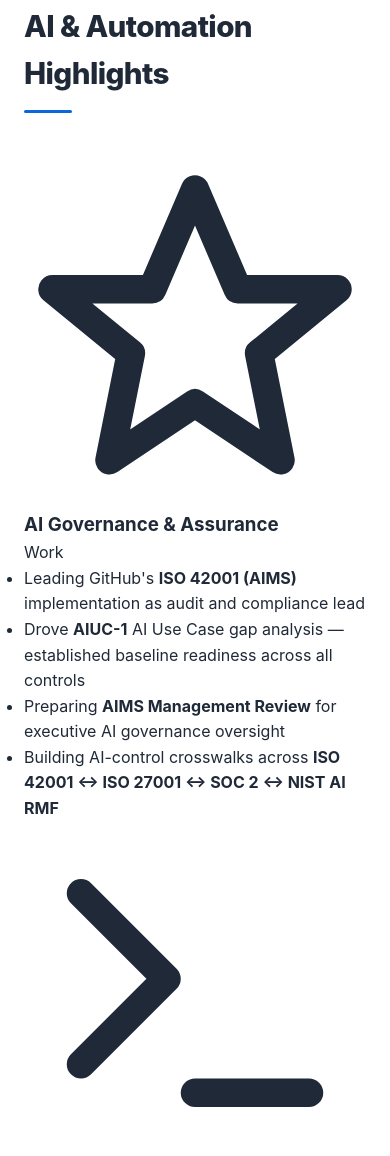
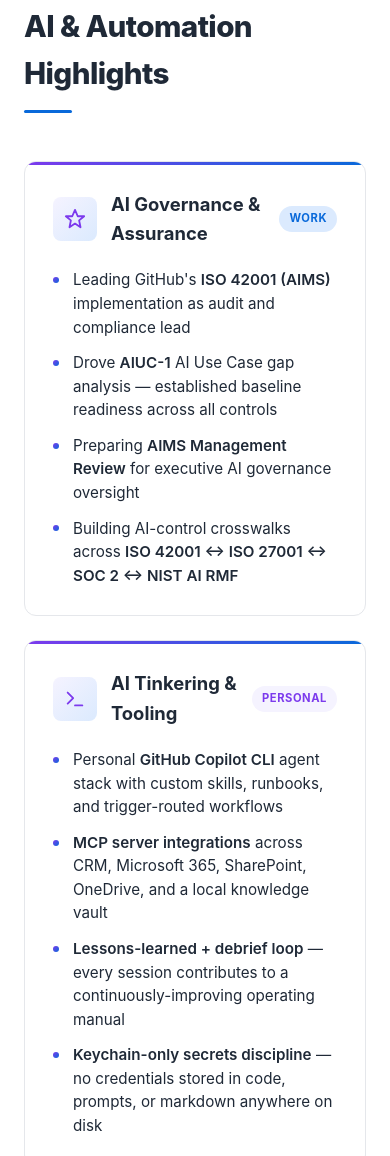
Before and after one commit to HaDoyle12/HaDoyle12.github.io, a plain HTML site: page index.html in a window 390 px wide. Shown: the part 5524-6680 px from the top of the page. Drawn offline with Linux system fonts and the light colour scheme.

Commit message:
Add styles for AI & Automation card grid
.ai-grid 2-col responsive layout, .ai-card with purple/blue gradient
accent strip, work/personal tag pills, and mobile single-column rule.

```diff
--- a/style.css
+++ b/style.css
@@ -650,6 +650,124 @@
 .framework-dot.red { background: #DC2626; }
 .framework-dot.teal { background: #0D9488; }
 
+/* ===== AI & AUTOMATION ===== */
+.ai-grid {
+  display: grid;
+  grid-template-columns: repeat(auto-fit, minmax(360px, 1fr));
+  gap: 1.5rem;
+}
+
+.ai-card {
+  background: var(--bg);
+  border: 1px solid var(--border);
+  border-radius: var(--radius-lg);
+  padding: 1.75rem;
+  transition: all var(--transition);
+  position: relative;
+  overflow: hidden;
+}
+
+.ai-card::before {
+  content: "";
+  position: absolute;
+  top: 0;
+  left: 0;
+  right: 0;
+  height: 3px;
+  background: linear-gradient(90deg, #7C3AED 0%, var(--accent) 100%);
+}
+
+.ai-card:hover {
+  box-shadow: var(--shadow-lg);
+  transform: translateY(-2px);
+  border-color: rgba(124,58,237,0.25);
+}
+
+.ai-card-header {
+  display: flex;
+  align-items: center;
+  gap: 0.875rem;
+  margin-bottom: 1.25rem;
+  flex-wrap: wrap;
+}
+
+.ai-card-icon {
+  flex-shrink: 0;
+  width: 44px;
+  height: 44px;
+  background: linear-gradient(135deg, #f5f3ff 0%, var(--accent-bg) 100%);
+  border-radius: var(--radius);
+  display: flex;
+  align-items: center;
+  justify-content: center;
+  color: #7C3AED;
+}
+
+.ai-card-icon svg {
+  width: 22px;
+  height: 22px;
+}
+
+.ai-card-header h3 {
+  font-size: 1.15rem;
+  font-weight: 700;
+  color: var(--navy);
+  margin: 0;
+  flex: 1;
+  min-width: 0;
+}
+
+.ai-card-tag {
+  display: inline-flex;
+  align-items: center;
+  padding: 0.25rem 0.625rem;
+  font-size: 0.7rem;
+  font-weight: 700;
+  text-transform: uppercase;
+  letter-spacing: 0.05em;
+  background: var(--accent-bg);
+  color: var(--accent);
+  border-radius: 999px;
+}
+
+.ai-card-tag.personal {
+  background: #f5f3ff;
+  color: #7C3AED;
+}
+
+.ai-card-list {
+  list-style: none;
+  padding: 0;
+  margin: 0;
+  display: flex;
+  flex-direction: column;
+  gap: 0.75rem;
+}
+
+.ai-card-list li {
+  position: relative;
+  padding-left: 1.25rem;
+  font-size: 0.95rem;
+  line-height: 1.55;
+  color: var(--text);
+}
+
+.ai-card-list li::before {
+  content: "";
+  position: absolute;
+  left: 0;
+  top: 0.55rem;
+  width: 6px;
+  height: 6px;
+  border-radius: 50%;
+  background: linear-gradient(135deg, #7C3AED 0%, var(--accent) 100%);
+}
+
+.ai-card-list strong {
+  color: var(--navy);
+  font-weight: 600;
+}
+
 /* ===== FOOTER ===== */
 .footer {
   background: var(--navy-dark);
@@ -744,7 +862,8 @@
     grid-template-columns: 1fr;
   }
 
-  .education-grid {
+  .education-grid,
+  .ai-grid {
     grid-template-columns: 1fr;
   }
 
```
